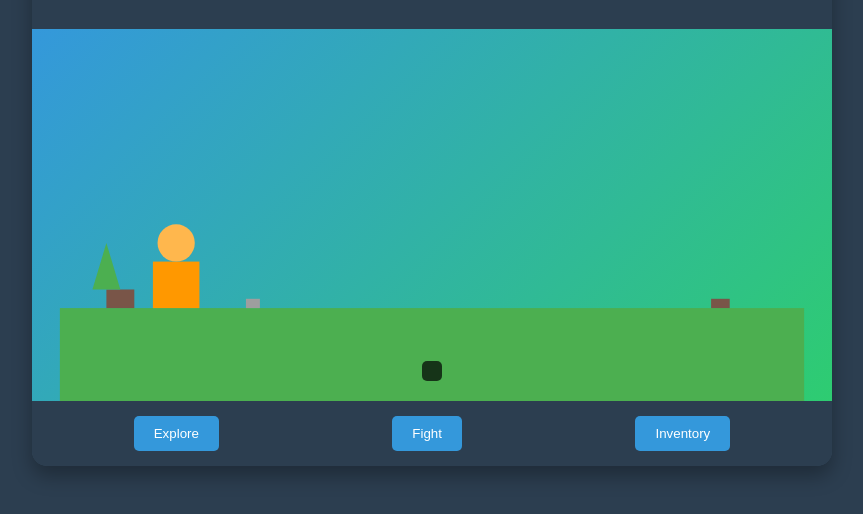
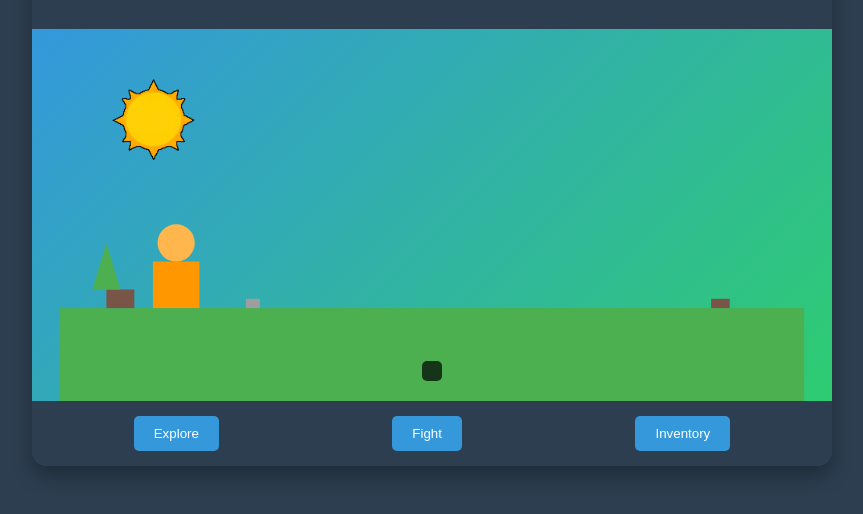
Before and after one commit to websimapi/websim-realm-quest-hero-s-journey, a plain HTML site: page index.html in a window 1280 px wide. Shown: the part 234-748 px from the top of the page, without its empty margins (208-1071 px from the left). Drawn offline with Linux system fonts and the light colour scheme.

Commit message:
v14: Use this Sun.png in our scene

```diff
--- a/index.html
+++ b/index.html
@@ -70,6 +70,8 @@
                     <rect x="700" y="290" width="20" height="10" fill="#795548" /> <!-- Rock -->
                     <rect x="200" y="290" width="15" height="10" fill="#9E9E9E" /> <!-- Another rock -->
                 </g>
+
+                <image href="/Sun.png" x="50" y="50" width="100" height="100" />
             </svg>
             <div id="dialogue-box" aria-live="assertive" role="status"></div>
         </section>
```
Also changed, not shown: Sun.png (added).
